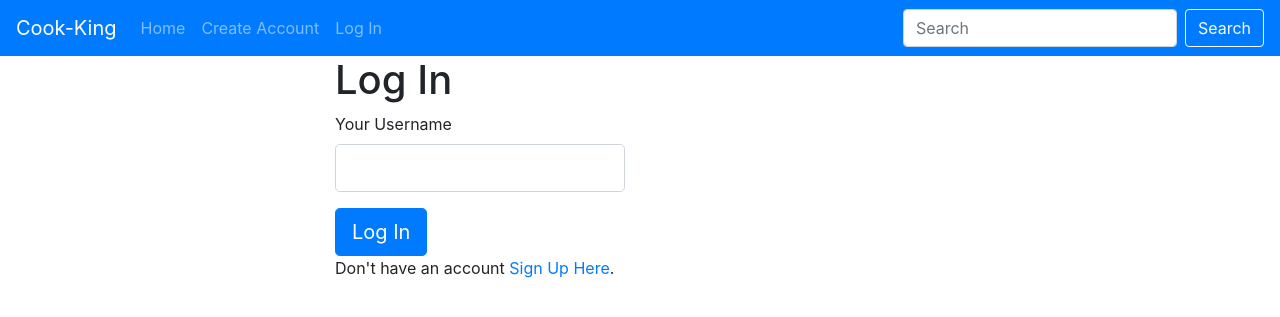
After one commit to Code-Institute-Submissions/cook-king, a Flask app: template templates/login.html in a window 1280 px wide. The commit adds this page. Shown: the top 317 px of the page. Run offline with Flask 2, Linux system fonts and the light colour scheme; the template is opened without the code that fills it, so the values that code supplies are empty; some libraries are stand-ins or nearby versions.

Commit message:
fixed up login page, it now works

```diff
--- a/app.py
+++ b/app.py
@@ -13,33 +13,40 @@ class BaseObject(object):
 @app.route('/')
 @app.route('/recipes')
 def recipes():
-    if 'username1' in session:
-        return 'You are logged in as ' + session['username1']
+    if 'username' in session:
+        return 'You are logged in as ' + session['username']
     return render_template("recipes.html",
                            recipes=mongo.db.recipes.find())
 
 @app.route('/login', methods=['POST', 'GET'])
 def login():
-    users = mongo.db.users
-    user_login = users.find.one({'name' : request.form['username']})
-    if user_login:
-        session['username'] = request.form['username']
-        return redirect(url_for('recipes'))
-    return "Invalid Log In"
+    if request.method == 'POST':
+        users = mongo.db.users
+        # username = request.form['username']
+        user_login = users.find_one({'name' : request.form['username']})
+        if user_login:
+            session['username'] = request.form['username']
+            return redirect(url_for('recipes'))
+
+        return "Invalid Log In"
+    return render_template('login.html')
 
 @app.route('/register', methods=['POST', 'GET'])
 def register():
     if request.method == 'POST':
         users = mongo.db.users
         existing_user = users.find_one({'name' : request.form['username']})
+
         if existing_user is None:
             username = request.form["username"]
             country = request.form.get("country_name")
             print(country)
             users.insert_one({'name' : username, 'user_country' : country})
-            session['username1'] = request.form['username']
+            session['username'] = request.form['username']
             return redirect(url_for('recipes'))
+
         return "That username already exists!"
+
     return render_template('create_user.html',
                            countries=mongo.db.countries.find())
 
--- a/templates/base.html
+++ b/templates/base.html
@@ -19,7 +19,7 @@
                 <ul class="navbar-nav mr-auto">
                     <li class="nav-item"><a class="nav-link" href="{{url_for('recipes')}}">Home</a></li>
                     <li class="nav-item"><a class="nav-link" href="{{url_for('register')}}">Create Account</a></li>
-                    <li class="nav-item"><a class="nav-link" href="{{url_for('login')}}">Sign In</a></li>
+                    <li class="nav-item"><a class="nav-link" href="{{url_for('login')}}">Log In</a></li>
                 </ul>
                 <form class="form-inline my-2 my-lg-0">
                     <input class="form-control mr-sm-2" type="search" placeholder="Search" aria-label="Search">
@@ -28,9 +28,9 @@
             </div>
         </nav>
     </header>
-    <div class="container">
+    <main>
         {% block content %} {% endblock %}
-    </div>
+    </main>
     <script src="https://cdnjs.cloudflare.com/ajax/libs/jquery/3.2.1/jquery.min.js"></script>
     <script src="https://code.jquery.com/jquery-3.3.1.slim.min.js" integrity="sha384-q8i/X+965DzO0rT7abK41JStQIAqVgRVzpbzo5smXKp4YfRvH+8abtTE1Pi6jizo" crossorigin="anonymous"></script>
     <script src="https://cdnjs.cloudflare.com/ajax/libs/popper.js/1.14.7/umd/popper.min.js" integrity="sha384-UO2eT0CpHqdSJQ6hJty5KVphtPhzWj9WO1clHTMGa3JDZwrnQq4sF86dIHNDz0W1" crossorigin="anonymous"></script>
--- /dev/null
+++ b/templates/login.html
@@ -0,0 +1,24 @@
+{% extends 'base.html'%} {% block content %}
+<div class="top-margin center-hor col-12">
+  <h1>Log In</h1>
+</div>
+<form action="{{url_for('login')}}" method="POST" class="col-12 center-hor">
+  <div class="row">
+    <div class="col-6">
+      <div class="form-group">
+        <label for="uname">Your Username</label>
+        <input id="uname" name="username" type="text" class="form-control form-control-lg" required>
+      </div>
+    </div>
+  </div>
+  <div class="row">
+    <div class="col-12">
+      <button type="submit" class="btn btn-primary btn-lg">Log In</button>
+    </div>
+    <div class="col-12">
+      Don't have an account <a href="{{url_for('register')}}">Sign Up Here</a>.
+    </div>
+
+  </div>
+</form>
+{% endblock %}
```
Also changed, not shown: templates/create_user.html (+4 -7 lines), templates/sign_in.html (deleted, +0 -17 lines).
